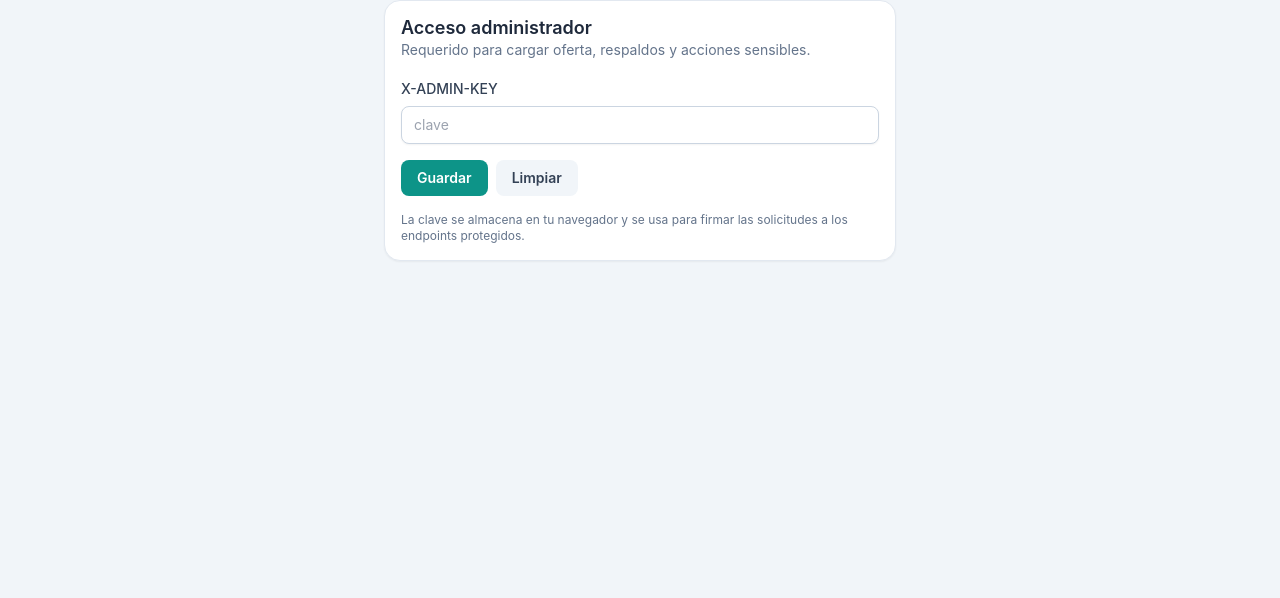
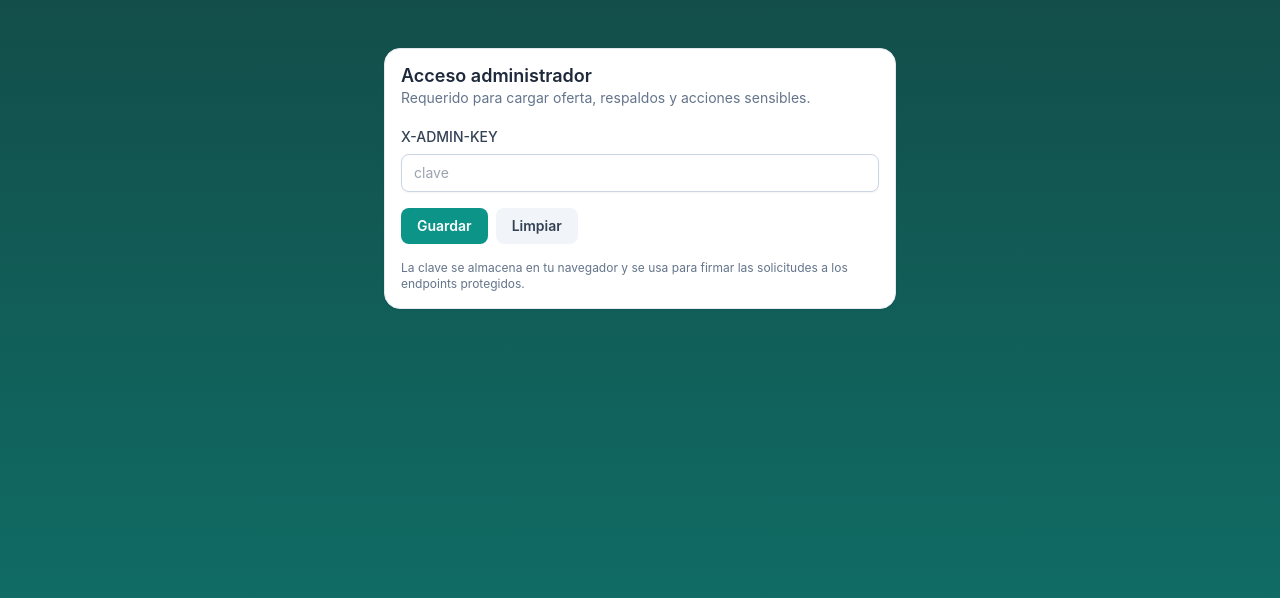
Before and after one commit to Optimish-s/MishCredit, a React (Vite) app in the folder frontend/: page /admin in a window 1280 px wide. Shown: the top 598 px of the page. Built offline with nearby package versions, Linux system fonts and the light colour scheme.

Commit message:
AdminAccess Background format
Same as Login

```diff
--- a/frontend/src/pages/AdminAccess.tsx
+++ b/frontend/src/pages/AdminAccess.tsx
@@ -25,6 +25,8 @@ export default function AdminAccess() {
   }
 
   return (
+    <div className="min-h-screen bg-gradient-to-b from-teal-900 to-teal-700 px-6 py-12 text-slate-100">
+      <main className="mx-auto flex max-w-2xl flex-col gap-6">
         <Card className="mx-auto max-w-lg">
           <CardHeader
             title="Acceso administrador"
@@ -48,5 +50,7 @@ export default function AdminAccess() {
             </p>
           </CardContent>
         </Card>
+      </main>
+    </div>
   );
 }
```
Lines whose indentation alone changed are shown as unchanged.
